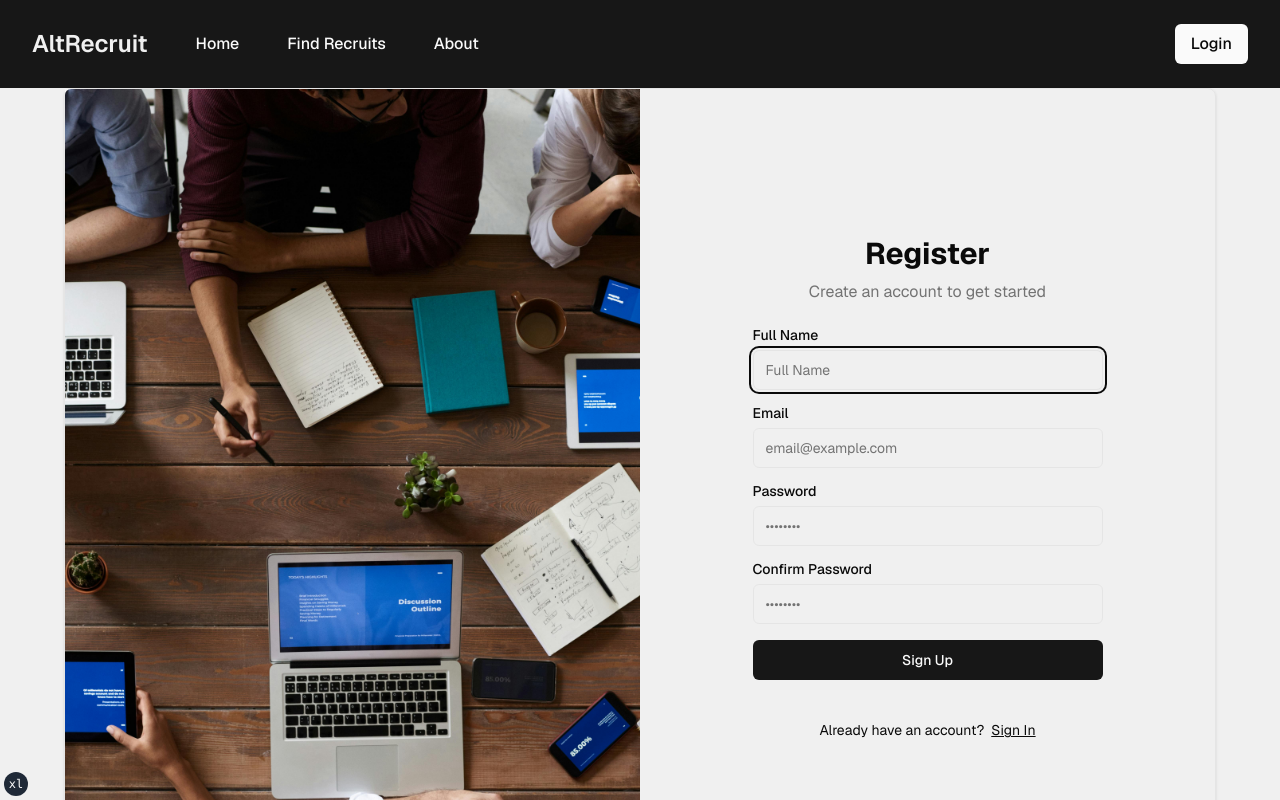
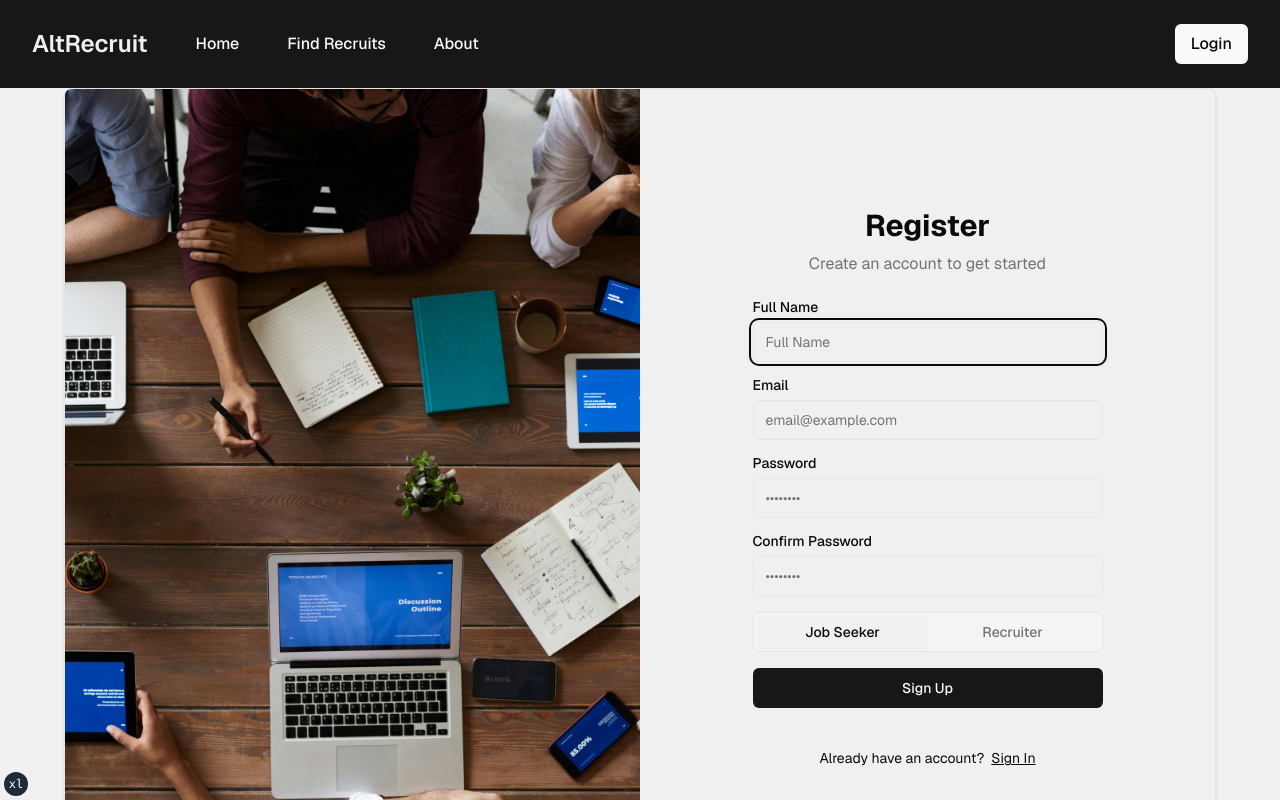
Before and after one commit to WinterRide/AltRecruit, a Next.js app: page /account/register in a window 1280 px wide. Shown: the top 800 px of the page. Built offline with nearby package versions, Linux system fonts and the light colour scheme; no server answers.

Commit message:
added register role options

```diff
--- a/app/account/register/page.tsx
+++ b/app/account/register/page.tsx
@@ -9,7 +9,7 @@ import { Label } from "@/components/ui/label";
 import { useRouter } from "next/navigation";
 import { useEffect, useState } from "react";
 import { useAuth } from "@/hooks/auth";
-import { register } from "module";
+import { Tabs, TabsContent, TabsList, TabsTrigger } from "@/components/ui/tabs";
 
 export default function Index() {
   const router = useRouter();
@@ -23,6 +23,7 @@ export default function Index() {
   const [email, setEmail] = useState("");
   const [password, setPassword] = useState("");
   const [confPassword, setConfPassword] = useState("");
+  const [role, setRole] = useState<"company" | "jobseeker">("jobseeker");
   const [shouldRemember, setShouldRemember] = useState(false);
   const [errors, setErrors] = useState([]);
   const [status, setStatus] = useState(null);
@@ -120,6 +121,25 @@ export default function Index() {
                 autoComplete="current-password"
               />
             </div>
+            <Tabs defaultValue="jobseeker" className="w-full">
+              <TabsList className="w-full border">
+                <TabsTrigger
+                  value="jobseeker"
+                  className="w-full"
+                  onClick={() => setRole("jobseeker")}
+                >
+                  Job Seeker
+                </TabsTrigger>
+                <TabsTrigger
+                  value="company"
+                  className="w-full"
+                  onClick={() => setRole("company")}
+                >
+                  Recruiter
+                </TabsTrigger>
+              </TabsList>
+            </Tabs>
+
             <Button type="submit" className="w-full">
               Sign Up
             </Button>
--- /dev/null
+++ b/components/ui/tabs.tsx
@@ -0,0 +1,55 @@
+"use client"
+
+import * as React from "react"
+import * as TabsPrimitive from "@radix-ui/react-tabs"
+
+import { cn } from "@/lib/utils"
+
+const Tabs = TabsPrimitive.Root
+
+const TabsList = React.forwardRef<
+  React.ElementRef<typeof TabsPrimitive.List>,
+  React.ComponentPropsWithoutRef<typeof TabsPrimitive.List>
+>(({ className, ...props }, ref) => (
+  <TabsPrimitive.List
+    ref={ref}
+    className={cn(
+      "inline-flex h-10 items-center justify-center rounded-md bg-muted p-1 text-muted-foreground",
+      className
+    )}
+    {...props}
+  />
+))
+TabsList.displayName = TabsPrimitive.List.displayName
+
+const TabsTrigger = React.forwardRef<
+  React.ElementRef<typeof TabsPrimitive.Trigger>,
+  React.ComponentPropsWithoutRef<typeof TabsPrimitive.Trigger>
+>(({ className, ...props }, ref) => (
+  <TabsPrimitive.Trigger
+    ref={ref}
+    className={cn(
+      "inline-flex items-center justify-center whitespace-nowrap rounded-sm px-3 py-1.5 text-sm font-medium ring-offset-background transition-all focus-visible:outline-none focus-visible:ring-2 focus-visible:ring-ring focus-visible:ring-offset-2 disabled:pointer-events-none disabled:opacity-50 data-[state=active]:bg-background data-[state=active]:text-foreground data-[state=active]:shadow-sm",
+      className
+    )}
+    {...props}
+  />
+))
+TabsTrigger.displayName = TabsPrimitive.Trigger.displayName
+
+const TabsContent = React.forwardRef<
+  React.ElementRef<typeof TabsPrimitive.Content>,
+  React.ComponentPropsWithoutRef<typeof TabsPrimitive.Content>
+>(({ className, ...props }, ref) => (
+  <TabsPrimitive.Content
+    ref={ref}
+    className={cn(
+      "mt-2 ring-offset-background focus-visible:outline-none focus-visible:ring-2 focus-visible:ring-ring focus-visible:ring-offset-2",
+      className
+    )}
+    {...props}
+  />
+))
+TabsContent.displayName = TabsPrimitive.Content.displayName
+
+export { Tabs, TabsList, TabsTrigger, TabsContent }
--- a/package.json
+++ b/package.json
@@ -15,6 +15,7 @@
     "@radix-ui/react-select": "^2.1.1",
     "@radix-ui/react-separator": "^1.1.0",
     "@radix-ui/react-slot": "^1.1.0",
+    "@radix-ui/react-tabs": "^1.1.0",
     "@supabase/ssr": "latest",
     "@supabase/supabase-js": "latest",
     "autoprefixer": "10.4.17",
```
Also changed, not shown: 1 other file (tests, documents, lock files or other folders).
